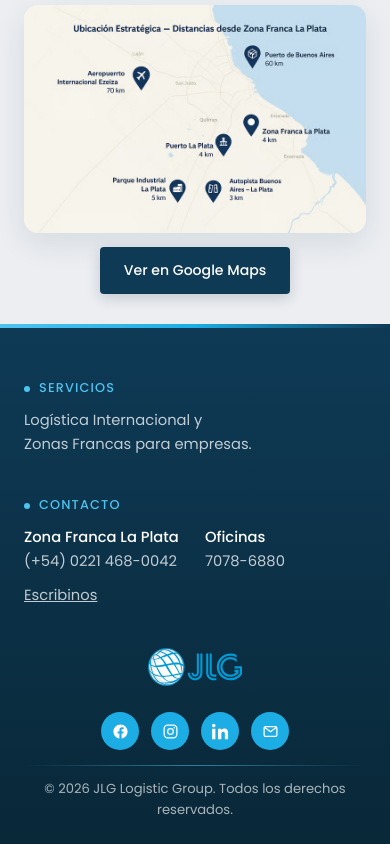
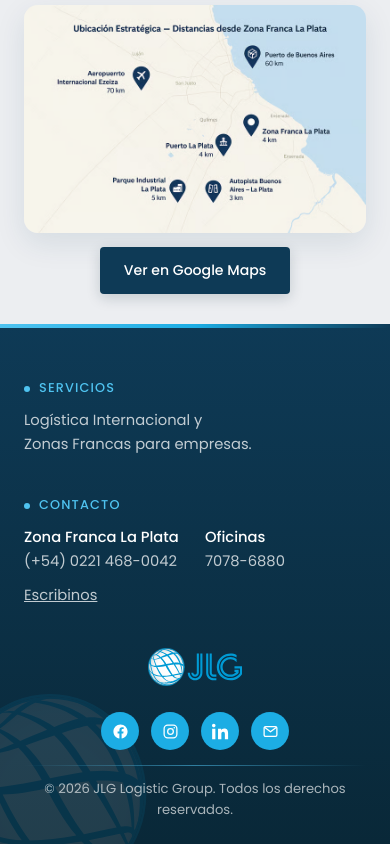
Before and after one commit to agusmiertorre/jlg, a plain HTML site: page contacto.html in a window 390 px wide. Shown: the part 1624-2468 px from the top of the page. Drawn offline with Linux system fonts and the light colour scheme; no server answers.

Commit message:
Agrega marca de agua en el footer, agranda y centra iconos en almacenamos, ajustes mobile

```diff
--- a/contacto.html
+++ b/contacto.html
@@ -117,6 +117,7 @@
 </section>
 
 <footer class="site-footer">
+  <img src="assets/img/vineta-jlg.svg" alt="" aria-hidden="true" class="footer-watermark">
   <div class="container">
     <div class="footer-grid">
       <div>
--- a/css/style.css
+++ b/css/style.css
@@ -467,6 +467,12 @@ nav.main-nav {
   color: var(--blue);
   font-size: 1.4rem;
 }
+.text-center .icon-card .icon {
+  width: 60px; height: 60px;
+  font-size: 1.6rem;
+  margin-left: auto;
+  margin-right: auto;
+}
 .icon-card h3 { font-size: 1.05rem; }
 .icon-card ul li {
   position: relative;
@@ -680,7 +686,19 @@ nav.main-nav {
   color: var(--white);
   padding: 56px 0 24px;
   position: relative;
+  overflow: hidden;
 }
+.footer-watermark {
+  position: absolute;
+  left: -70px;
+  bottom: -70px;
+  width: 300px;
+  height: 300px;
+  opacity: .1;
+  z-index: 0;
+  pointer-events: none;
+}
+.site-footer .container { position: relative; z-index: 1; }
 .site-footer::before {
   content: "";
   position: absolute;
@@ -928,6 +946,7 @@ nav.main-nav {
   .brand-logo-grid { grid-template-columns: repeat(3, 1fr); }
   .hero-video-servicios { object-position: 20% center; }
   .hide-mobile { display: none; }
+  .footer-watermark { width: 200px; height: 200px; left: -50px; bottom: -50px; }
 }
 
 @media (max-width: 420px) {
```
Also changed, not shown: almacenamos.html (+1 -0 lines), galeria.html (+1 -0 lines), importacion-exportacion.html (+1 -0 lines), index.html (+1 -0 lines), infraestructura.html (+1 -0 lines), nosotros.html (+1 -0 lines), servicios.html (+1 -0 lines), zona-franca.html (+1 -0 lines).
